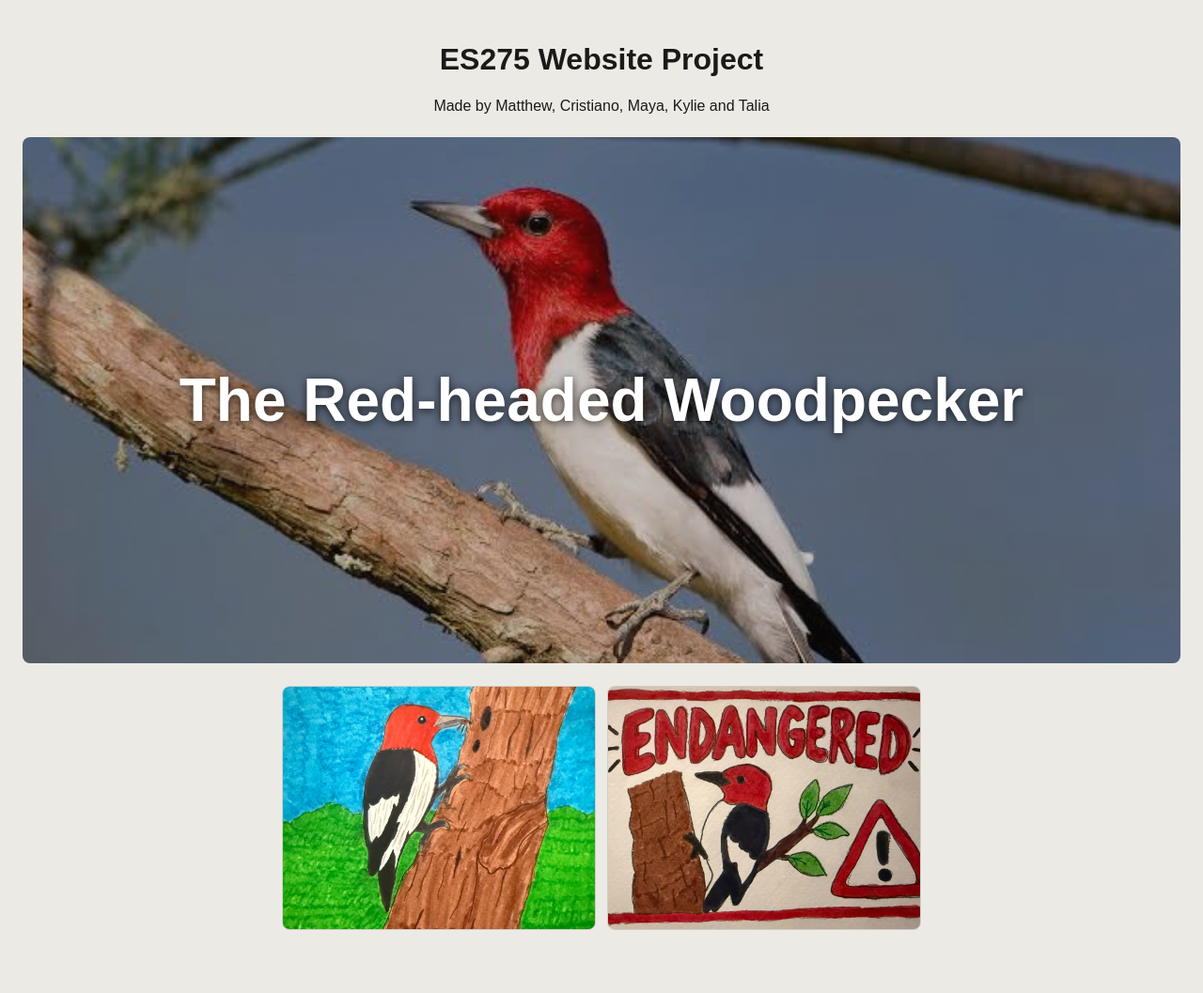
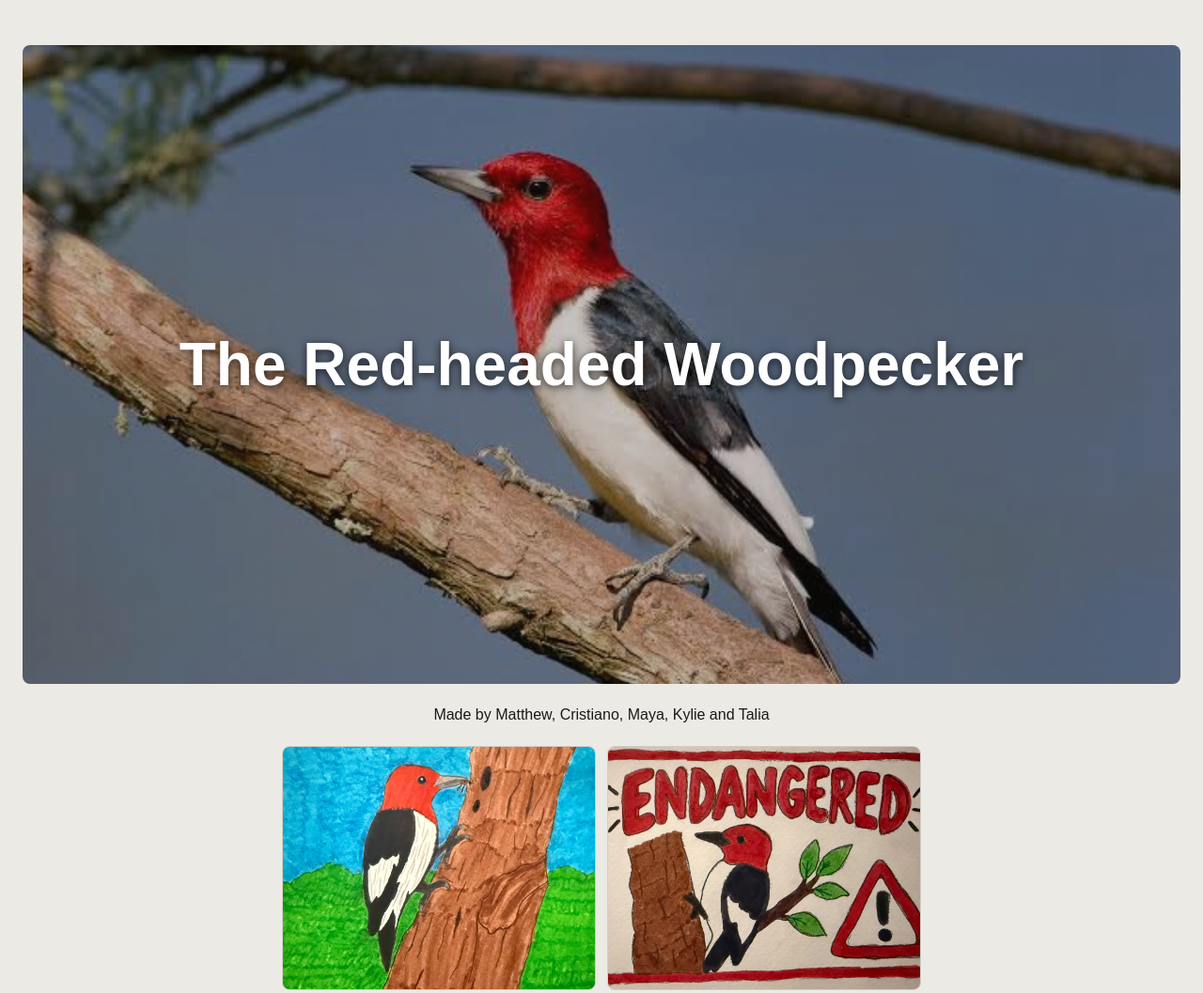
Before and after one commit to Matthew-Tian5/ES275-Project, a plain HTML site: page index.html in a window 1280 px wide. Shown: the whole page at 94% size. Drawn offline with Linux system fonts and the light colour scheme.

Commit message:
updated repo structure to be more organizied

```diff
--- a/index.html
+++ b/index.html
@@ -7,18 +7,17 @@
     <link rel="stylesheet" href="style.css" />
   </head>
   <body>
-    <header>
-      <h1>ES275 Website Project</h1>
-      <p>Made by Matthew, Cristiano, Maya, Kylie and Talia</p>
-    </header>
 
     <section class="landing" aria-label="Red-headed Woodpecker introduction">
       <h2>The Red-headed Woodpecker</h2>
     </section>
+        <header>
+      <p>Made by Matthew, Cristiano, Maya, Kylie and Talia</p>
+    </header>
 
     <div class="image-gallery">
-      <img src="3A7BC7B0-3536-4DC6-AEED-777D0E93B49C.JPG" alt="Painting of a red-headed woodpecker" />
-      <img src="11030032-31BF-4061-A74F-1377399171DE.JPG" alt="Endangered woodpecker sign painting" />
+      <img src="pictures/3A7BC7B0-3536-4DC6-AEED-777D0E93B49C.JPG" alt="Painting of a red-headed woodpecker" />
+      <img src="pictures/11030032-31BF-4061-A74F-1377399171DE.JPG" alt="Endangered woodpecker sign painting" />
     </div>
   </body>
 </html>
--- a/style.css
+++ b/style.css
@@ -46,14 +46,15 @@ header {
 }
 
 .landing {
-  min-height: 70vh;
+  min-height: 85vh;
   width: 100%;
+  height: 100%;
   margin: 24px 0;
   display: grid;
   place-items: center;
   background:
     linear-gradient(rgba(26, 26, 24, 0.25), rgba(26, 26, 24, 0.25)),
-    url("redheadedwoodpecker.jpeg") center / cover no-repeat;
+    url("pictures/redheadedwoodpecker.jpeg") center / cover no-repeat;
   border-radius: 8px;
   text-align: center;
 }
```
Also changed, not shown: pictures/11030032-31BF-4061-A74F-1377399171DE.JPG (renamed from 11030032-31BF-4061-A74F-1377399171DE.JPG), pictures/3A7BC7B0-3536-4DC6-AEED-777D0E93B49C.JPG (renamed from 3A7BC7B0-3536-4DC6-AEED-777D0E93B49C.JPG), pictures/red-headed-woodpecker-01.jpg (renamed from red-headed-woodpecker-01.jpg), pictures/redheadedwoodpecker.jpeg (renamed from redheadedwoodpecker.jpeg).
